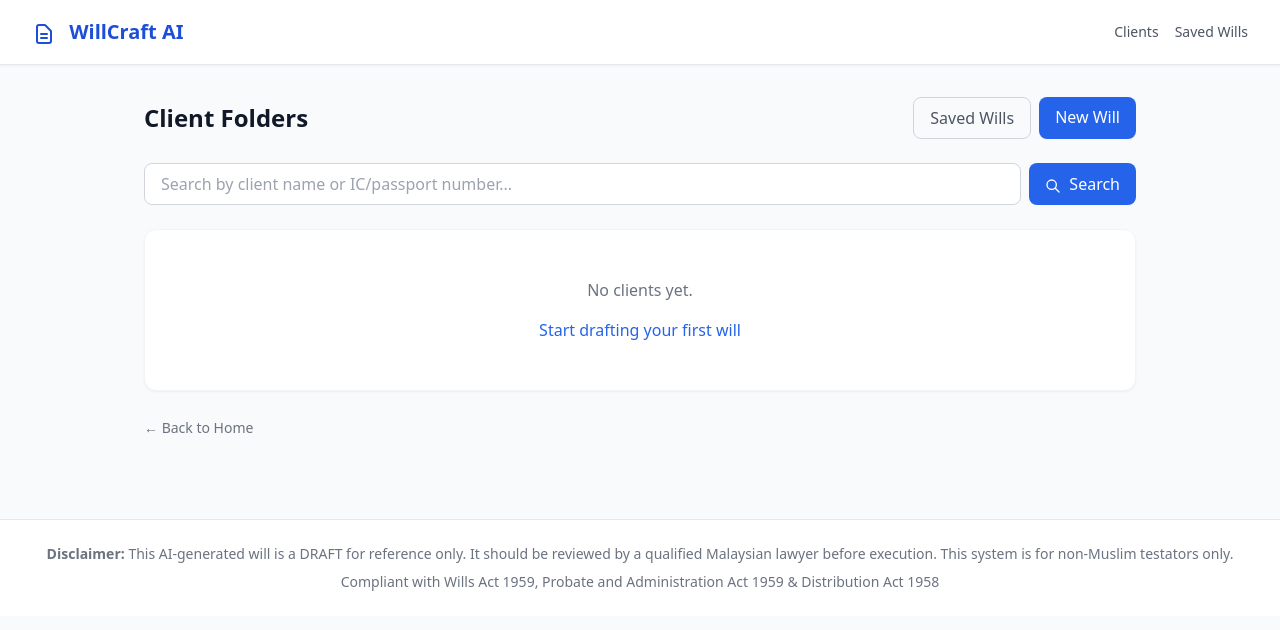
After one commit to uxrm5c3/willcraft-ai, a Flask app: page /clients in a window 1280 px wide. The commit adds this page. Shown: the top 630 px of the page. Run offline with Flask 3, Linux system fonts and the light colour scheme; some libraries are stand-ins or nearby versions.

Commit message:
Add client folder browser with file management UI
- /clients page lists all clients with file counts (wills, docs, drafts, generated)
- /clients/<id>/files page with tabbed view: Will Drafts, Generated Wills, Draft Files, Uploaded Documents
- Documents grouped by category (NRIC, Property, Financial, General)
- Download links for generated wills and draft files
- Files button added to will_list.html for each client
- Header navigation: Clients + Saved Wills links
- Uploads now use friendly folder names (ClientName_shortid) instead of raw UUIDs

Co-Authored-By: Claude Opus 4.6 <noreply@anthropic.com>

```diff
--- a/app.py
+++ b/app.py
@@ -62,6 +62,12 @@ def ensure_client():
     db.session.commit()
     session['client_id'] = client.id
     return client.id
+
+
+def get_client_folder_name(client_id):
+    """Get the friendly folder name for a client, or fall back to client_id."""
+    client = db.session.get(Client, client_id)
+    return client.folder_name if client else client_id
 
 
 def save_will_to_db():
@@ -500,7 +506,8 @@ def api_upload():
         client_id = ensure_client()
     try:
         from uploads import save_uploaded_file
-        saved_name, rel_path, file_size = save_uploaded_file(file, client_id, category)
+        folder_name = get_client_folder_name(client_id)
+        saved_name, rel_path, file_size = save_uploaded_file(file, client_id, category, folder_name=folder_name)
     except ValueError as e:
         return jsonify({'ok': False, 'error': str(e)}), 400
     doc = Document(
@@ -558,7 +565,8 @@ def api_ocr_nric():
         client_id = ensure_client()
     try:
         from uploads import save_uploaded_file
-        saved_name, rel_path, file_size = save_uploaded_file(file, client_id, 'nric')
+        folder_name = get_client_folder_name(client_id)
+        saved_name, rel_path, file_size = save_uploaded_file(file, client_id, 'nric', folder_name=folder_name)
     except ValueError as e:
         return jsonify({'ok': False, 'error': str(e)}), 400
     abs_path = os.path.join(UPLOAD_DIR, rel_path)
@@ -597,7 +605,8 @@ def api_ocr_property():
         client_id = ensure_client()
     try:
         from uploads import save_uploaded_file
-        saved_name, rel_path, file_size = save_uploaded_file(file, client_id, 'property')
+        folder_name = get_client_folder_name(client_id)
+        saved_name, rel_path, file_size = save_uploaded_file(file, client_id, 'property', folder_name=folder_name)
     except ValueError as e:
         return jsonify({'ok': False, 'error': str(e)}), 400
     abs_path = os.path.join(UPLOAD_DIR, rel_path)
@@ -630,7 +639,8 @@ def api_ocr_asset():
         client_id = ensure_client()
     try:
         from uploads import save_uploaded_file
-        saved_name, rel_path, file_size = save_uploaded_file(file, client_id, 'financial')
+        folder_name = get_client_folder_name(client_id)
+        saved_name, rel_path, file_size = save_uploaded_file(file, client_id, 'financial', folder_name=folder_name)
     except ValueError as e:
         return jsonify({'ok': False, 'error': str(e)}), 400
     abs_path = os.path.join(UPLOAD_DIR, rel_path)
@@ -653,12 +663,126 @@ def api_ocr_asset():
 
 @app.route('/client/documents')
 def client_documents():
-    """Client document browser page."""
+    """Client document browser page (legacy — redirects to new client files page)."""
     client_id = session.get('client_id')
+    if client_id:
+        return redirect(url_for('client_files', client_id=client_id))
     documents = []
-    if client_id:
-        documents = Document.query.filter_by(client_id=client_id).order_by(Document.created_at.desc()).all()
     return render_template('client_documents.html', documents=documents)
+
+
+@app.route('/clients')
+def clients_list():
+    """List all clients with links to their file folders."""
+    q = request.args.get('q', '').strip()
+    if q:
+        all_clients = Client.query.filter(
+            db.or_(
+                Client.full_name.ilike(f'%{q}%'),
+                Client.nric_passport.ilike(f'%{q}%'),
+            )
+        ).order_by(Client.updated_at.desc()).all()
+    else:
+        all_clients = Client.query.order_by(Client.updated_at.desc()).all()
+
+    # Gather stats for each client
+    client_data = []
+    for c in all_clients:
+        will_count = Will.query.filter_by(client_id=c.id).count()
+        doc_count = Document.query.filter_by(client_id=c.id).count()
+        latest_will = Will.query.filter_by(client_id=c.id).order_by(Will.updated_at.desc()).first()
+        # Count files in client folder on disk
+        draft_count = 0
+        generated_count = 0
+        folder_path = os.path.join(UPLOAD_DIR, c.folder_name)
+        drafts_dir = os.path.join(folder_path, 'drafts')
+        gen_dir = os.path.join(folder_path, 'generated')
+        if os.path.isdir(drafts_dir):
+            draft_count = len([f for f in os.listdir(drafts_dir) if os.path.isfile(os.path.join(drafts_dir, f))])
+        if os.path.isdir(gen_dir):
+            generated_count = len([f for f in os.listdir(gen_dir) if os.path.isfile(os.path.join(gen_dir, f))])
+        client_data.append({
+            'client': c,
+            'will_count': will_count,
+            'doc_count': doc_count,
+            'draft_count': draft_count,
+            'generated_count': generated_count,
+            'latest_will': latest_will,
+        })
+    return render_template('clients_list.html', client_data=client_data, search_query=q)
+
+
+@app.route('/clients/<client_id>/files')
+def client_files(client_id):
+    """Browse all files for a specific client: documents, drafts, generated wills."""
+    client = db.session.get(Client, client_id)
+    if not client:
+        flash('Client not found.', 'error')
+        return redirect(url_for('clients_list'))
+
+    # Uploaded documents from DB
+    documents = Document.query.filter_by(client_id=client_id).order_by(Document.created_at.desc()).all()
+
+    # Group docs by category
+    doc_groups = {}
+    for doc in documents:
+        cat = doc.category or 'general'
+        if cat not in doc_groups:
+            doc_groups[cat] = []
+        doc_groups[cat].append(doc)
+
+    # Scan client folder for drafts and generated wills
+    drafts = []
+    generated = []
+    folder_path = os.path.join(UPLOAD_DIR, client.folder_name)
+    drafts_dir = os.path.join(folder_path, 'drafts')
+    gen_dir = os.path.join(folder_path, 'generated')
+
+    if os.path.isdir(drafts_dir):
+        for fname in sorted(os.listdir(drafts_dir), reverse=True):
+            fpath = os.path.join(drafts_dir, fname)
+            if os.path.isfile(fpath):
+                drafts.append({
+                    'filename': fname,
+                    'size': os.path.getsize(fpath),
+                    'modified': os.path.getmtime(fpath),
+                    'rel_path': os.path.join(client.folder_name, 'drafts', fname),
+                })
+
+    if os.path.isdir(gen_dir):
+        for fname in sorted(os.listdir(gen_dir), reverse=True):
+            fpath = os.path.join(gen_dir, fname)
+            if os.path.isfile(fpath):
+                generated.append({
+                    'filename': fname,
+                    'size': os.path.getsize(fpath),
+                    'modified': os.path.getmtime(fpath),
+                    'rel_path': os.path.join(client.folder_name, 'generated', fname),
+                })
+
+    # Wills in DB for this client
+    wills = Will.query.filter_by(client_id=client_id).order_by(Will.updated_at.desc()).all()
+
+    total_docs = sum(len(docs) for docs in doc_groups.values())
+    return render_template('client_files.html',
+                           client=client, doc_groups=doc_groups,
+                           drafts=drafts, generated=generated, wills=wills,
+                           total_docs=total_docs)
+
+
+@app.route('/clients/<client_id>/files/download/<path:rel_path>')
+def client_file_download(client_id, rel_path):
+    """Download a file from the client's folder."""
+    client = db.session.get(Client, client_id)
+    if not client:
+        return jsonify({'error': 'Client not found'}), 404
+    # Security: ensure path starts with client's folder name
+    if not rel_path.startswith(client.folder_name):
+        return jsonify({'error': 'Access denied'}), 403
+    abs_path = os.path.join(UPLOAD_DIR, rel_path)
+    if not os.path.exists(abs_path):
+        return jsonify({'error': 'File not found'}), 404
+    return send_file(abs_path, download_name=os.path.basename(rel_path))
 
 
 # -- Upload Existing Will ----------------------------------------------------
@@ -684,7 +808,8 @@ def api_parse_will():
         client_id = ensure_client()
     try:
         from uploads import save_uploaded_file
-        saved_name, rel_path, file_size = save_uploaded_file(file, client_id, 'wills')
+        folder_name = get_client_folder_name(client_id)
+        saved_name, rel_path, file_size = save_uploaded_file(file, client_id, 'wills', folder_name=folder_name)
     except ValueError as e:
         return jsonify({'ok': False, 'error': str(e)}), 400
 
--- a/templates/base.html
+++ b/templates/base.html
@@ -30,7 +30,10 @@
                         WillCraft AI
                     </a>
                 </div>
-                <div class="text-sm text-gray-500">Malaysian Will Writing System</div>
+                <div class="flex items-center gap-4">
+                    <a href="/clients" class="text-sm text-gray-600 hover:text-primary-600 font-medium">Clients</a>
+                    <a href="/wills" class="text-sm text-gray-600 hover:text-primary-600 font-medium">Saved Wills</a>
+                </div>
             </div>
         </div>
     </nav>
--- /dev/null
+++ b/templates/clients_list.html
@@ -0,0 +1,100 @@
+{% extends "base.html" %}
+
+{% block title %}Clients - WillCraft AI{% endblock %}
+
+{% block content %}
+<div class="max-w-5xl mx-auto px-4 py-8">
+    <div class="flex justify-between items-center mb-6">
+        <h1 class="text-2xl font-bold text-gray-900">Client Folders</h1>
+        <div class="flex gap-2">
+            <a href="/wills" class="px-4 py-2 text-gray-600 border border-gray-300 font-medium rounded-lg hover:bg-gray-50 transition-colors">
+                Saved Wills
+            </a>
+            <a href="/wizard/step/1" class="px-4 py-2 bg-primary-600 text-white font-medium rounded-lg hover:bg-primary-700 transition-colors">
+                New Will
+            </a>
+        </div>
+    </div>
+
+    <!-- Search Bar -->
+    <div class="mb-6">
+        <form method="GET" action="/clients" class="flex gap-2">
+            <input type="text" name="q" value="{{ search_query or '' }}"
+                   placeholder="Search by client name or IC/passport number..."
+                   class="flex-1 px-4 py-2 border border-gray-300 rounded-lg focus:ring-2 focus:ring-primary-500 focus:border-primary-500">
+            <button type="submit" class="px-4 py-2 bg-primary-600 text-white font-medium rounded-lg hover:bg-primary-700 transition-colors">
+                <svg class="inline w-4 h-4 mr-1" fill="none" stroke="currentColor" viewBox="0 0 24 24"><path stroke-linecap="round" stroke-linejoin="round" stroke-width="2" d="M21 21l-6-6m2-5a7 7 0 11-14 0 7 7 0 0114 0z"/></svg>
+                Search
+            </button>
+            {% if search_query %}
+            <a href="/clients" class="px-4 py-2 text-gray-600 border border-gray-300 rounded-lg hover:bg-gray-50 font-medium">Clear</a>
+            {% endif %}
+        </form>
+        {% if search_query %}
+        <p class="text-sm text-gray-500 mt-2">Showing results for "<strong>{{ search_query }}</strong>" ({{ client_data|length }} found)</p>
+        {% endif %}
+    </div>
+
+    {% if client_data %}
+    <div class="bg-white rounded-xl shadow-sm border border-gray-100 divide-y divide-gray-100">
+        {% for item in client_data %}
+        <div class="p-4 hover:bg-gray-50">
+            <div class="flex justify-between items-start">
+                <div class="flex-1">
+                    <div class="flex items-center gap-3 mb-1">
+                        <svg class="w-5 h-5 text-primary-600 flex-shrink-0" fill="none" stroke="currentColor" viewBox="0 0 24 24"><path stroke-linecap="round" stroke-linejoin="round" stroke-width="2" d="M3 7v10a2 2 0 002 2h14a2 2 0 002-2V9a2 2 0 00-2-2h-6l-2-2H5a2 2 0 00-2 2z"/></svg>
+                        <a href="/clients/{{ item.client.id }}/files" class="font-semibold text-gray-900 hover:text-primary-600">
+                            {{ item.client.full_name }}
+                        </a>
+                        {% if item.client.nric_passport %}
+                        <span class="text-sm text-gray-400">({{ item.client.nric_passport }})</span>
+                        {% endif %}
+                    </div>
+                    <div class="ml-8 flex flex-wrap gap-3 text-sm text-gray-500">
+                        <span title="Will drafts in database">
+                            <svg class="inline w-4 h-4 mr-0.5" fill="none" stroke="currentColor" viewBox="0 0 24 24"><path stroke-linecap="round" stroke-linejoin="round" stroke-width="2" d="M9 12h6m-6 4h6m2 5H7a2 2 0 01-2-2V5a2 2 0 012-2h5.586a1 1 0 01.707.293l5.414 5.414a1 1 0 01.293.707V19a2 2 0 01-2 2z"/></svg>
+                            {{ item.will_count }} will{{ 's' if item.will_count != 1 }}
+                        </span>
+                        <span title="Uploaded documents">
+                            <svg class="inline w-4 h-4 mr-0.5" fill="none" stroke="currentColor" viewBox="0 0 24 24"><path stroke-linecap="round" stroke-linejoin="round" stroke-width="2" d="M15.172 7l-6.586 6.586a2 2 0 102.828 2.828l6.414-6.586a4 4 0 00-5.656-5.656l-6.415 6.585a6 6 0 108.486 8.486L20.5 13"/></svg>
+                            {{ item.doc_count }} doc{{ 's' if item.doc_count != 1 }}
+                        </span>
+                        {% if item.draft_count > 0 %}
+                        <span class="text-amber-600" title="Draft files on disk">
+                            {{ item.draft_count }} draft{{ 's' if item.draft_count != 1 }}
+                        </span>
+                        {% endif %}
+                        {% if item.generated_count > 0 %}
+                        <span class="text-green-600" title="Generated will files">
+                            {{ item.generated_count }} generated
+                        </span>
+                        {% endif %}
+                        {% if item.latest_will %}
+                        <span class="text-gray-400">&middot; Last updated: {{ item.latest_will.updated_at.strftime('%d %b %Y') }}</span>
+                        {% endif %}
+                    </div>
+                </div>
+                <a href="/clients/{{ item.client.id }}/files" class="px-4 py-1.5 bg-primary-600 text-white text-sm font-medium rounded-lg hover:bg-primary-700 transition-colors flex-shrink-0">
+                    View Files
+                </a>
+            </div>
+        </div>
+        {% endfor %}
+    </div>
+    {% else %}
+    <div class="bg-white rounded-xl shadow-sm border border-gray-100 p-12 text-center">
+        {% if search_query %}
+        <p class="text-gray-500 mb-4">No clients found matching "{{ search_query }}".</p>
+        <a href="/clients" class="text-primary-600 hover:underline font-medium">Show all clients</a>
+        {% else %}
+        <p class="text-gray-500 mb-4">No clients yet.</p>
+        <a href="/wizard/step/1" class="text-primary-600 hover:underline font-medium">Start drafting your first will</a>
+        {% endif %}
+    </div>
+    {% endif %}
+
+    <div class="mt-6">
+        <a href="/" class="text-sm text-gray-500 hover:text-gray-700">&larr; Back to Home</a>
+    </div>
+</div>
+{% endblock %}
--- a/templates/will_list.html
+++ b/templates/will_list.html
@@ -48,6 +48,12 @@
                 </p>
             </div>
             <div class="flex gap-2">
+                {% if will.client %}
+                <a href="/clients/{{ will.client_id }}/files" class="px-3 py-1.5 text-gray-600 text-sm hover:bg-gray-100 rounded-lg border border-gray-200" title="View client files">
+                    <svg class="inline w-4 h-4 mr-0.5" fill="none" stroke="currentColor" viewBox="0 0 24 24"><path stroke-linecap="round" stroke-linejoin="round" stroke-width="2" d="M3 7v10a2 2 0 002 2h14a2 2 0 002-2V9a2 2 0 00-2-2h-6l-2-2H5a2 2 0 00-2 2z"/></svg>
+                    Files
+                </a>
+                {% endif %}
                 <a href="/wills/{{ will.id }}/load" class="px-4 py-1.5 bg-primary-600 text-white text-sm font-medium rounded-lg hover:bg-primary-700 transition-colors">Resume</a>
                 <form method="POST" action="/wills/{{ will.id }}/delete" class="inline" onsubmit="return confirm('Delete this will draft?')">
                     <button type="submit" class="px-3 py-1.5 text-red-600 text-sm hover:bg-red-50 rounded-lg border border-red-200">Delete</button>
```
Also changed, not shown: templates/client_files.html (added, +188 -0 lines), uploads.py (+7 -3 lines).
